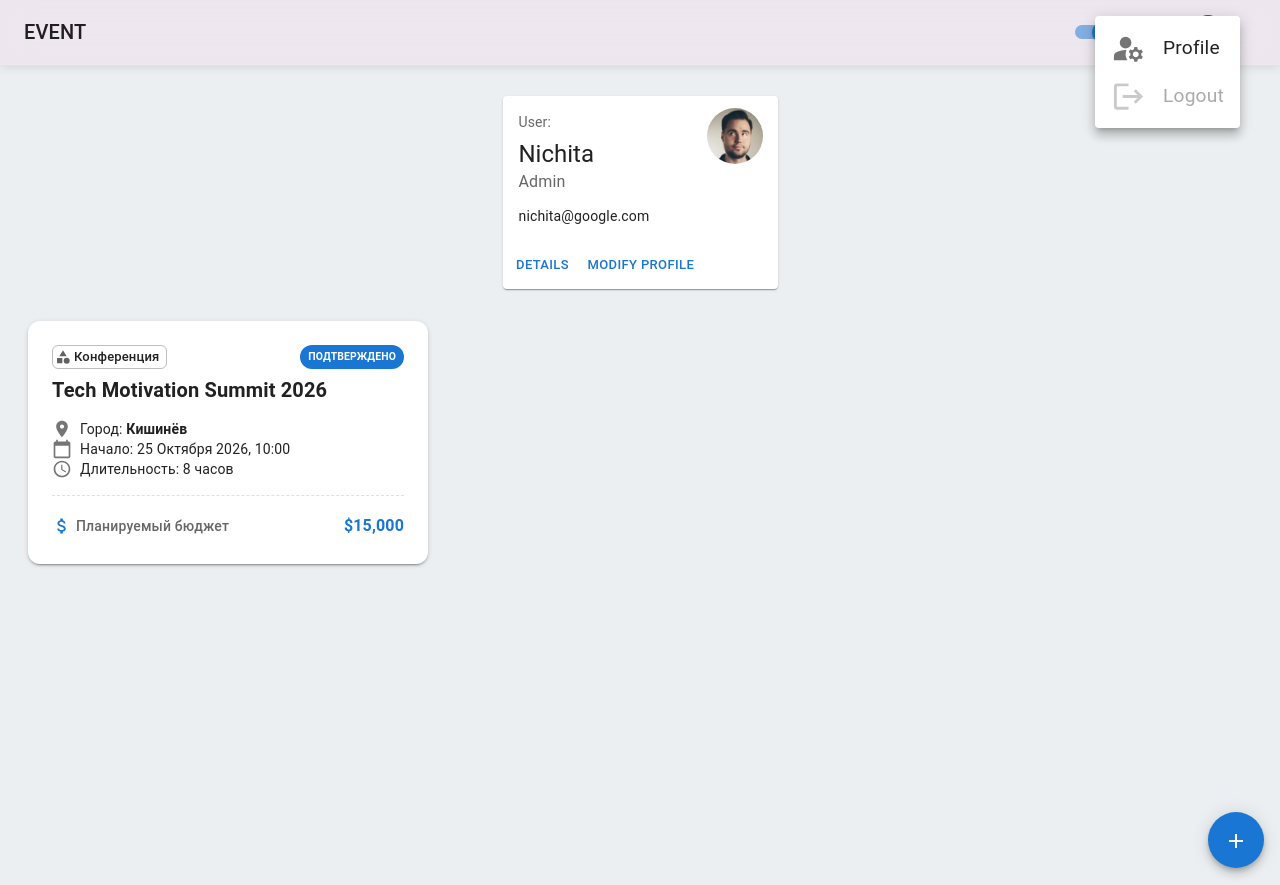
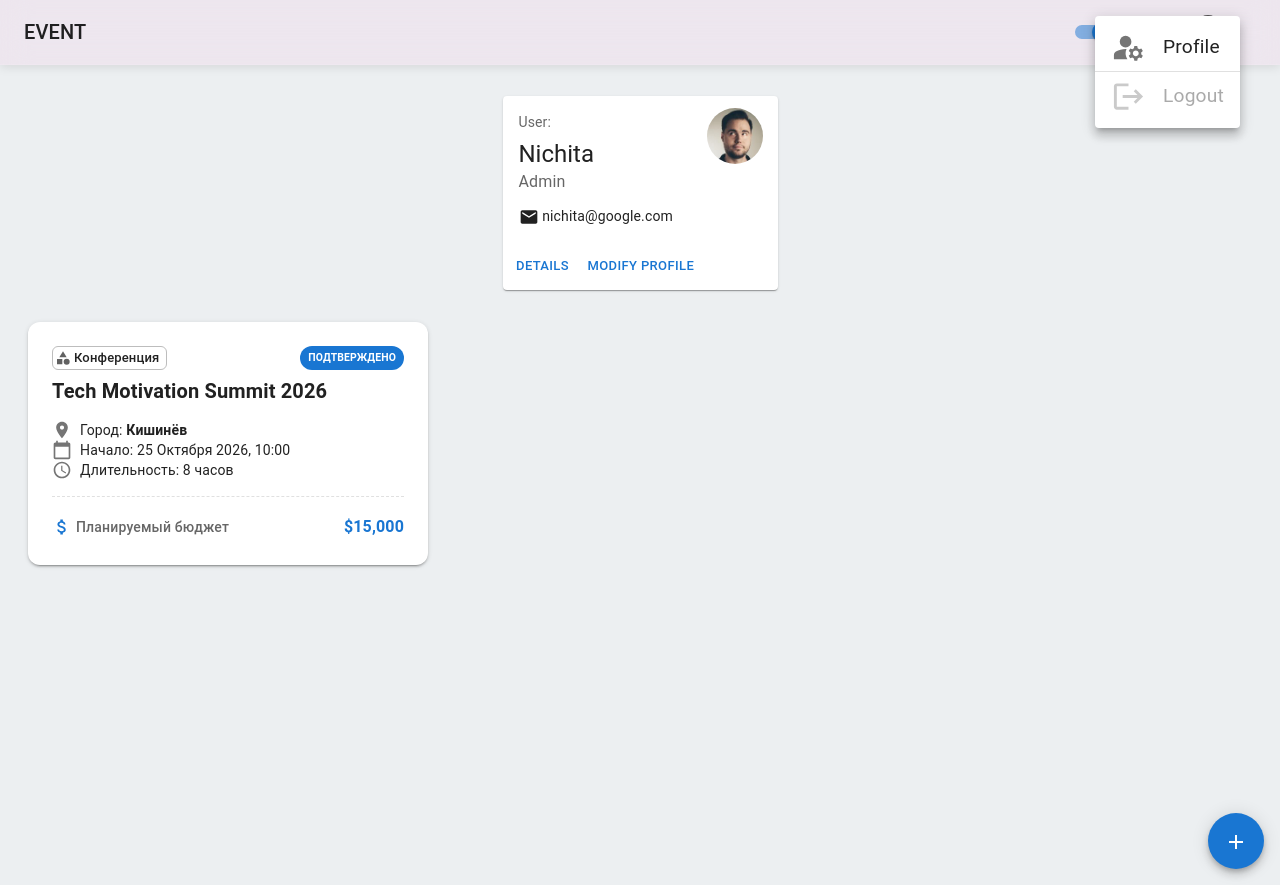
Before and after one commit to saranciucnichita/events-org-site, a Next.js app in the folder frontend/: page /dashboard-test in a window 1280 px wide. Both pictures are taken after a click on the button 1208 px from the left and 32 px from the top of the page. Built offline with nearby package versions, Linux system fonts and the light colour scheme; what @mui/material-nextjs would draw is missing.

Commit message:
Bump libs, cosmetic changes

```diff
--- a/frontend/app/(main)/components/Topbar.tsx
+++ b/frontend/app/(main)/components/Topbar.tsx
@@ -117,7 +117,7 @@ export default function TopBar() {
                 // minWidth: '48px'
               },
             }}>
-            <MenuItem onClick={redirectLogin}>
+            <MenuItem onClick={redirectLogin} divider>
               <ListItemIcon>
                 <ManageAccountsIcon fontSize='large' />
               </ListItemIcon>
--- a/frontend/app/(main)/dashboard-test/CardComponent.tsx
+++ b/frontend/app/(main)/dashboard-test/CardComponent.tsx
@@ -58,10 +58,10 @@ export const EventOrganizationCard: React.FC<EventCardProps> = ({
       sx={{
         maxWidth: 400,
         borderRadius: 3,
-        transition: 'transform 0.2s, box-shadow 0.2s',
+        transition: 'transform 0.3s, box-shadow 0.2s',
         '&:hover': {
-          transform: 'translateY(-4px)',
-          boxShadow: 6,
+          transform: 'translateY(-1px)',
+          boxShadow: 4,
         },
       }}
       className='mx-7'
--- a/frontend/app/(main)/dashboard-test/page.tsx
+++ b/frontend/app/(main)/dashboard-test/page.tsx
@@ -19,6 +19,7 @@ import CreateIcon from '@mui/icons-material/Create';
 import { EventOrganizationCard } from "./CardComponent";
 import Avatar from '@mui/material/Avatar';
 import Grid from '@mui/material/Grid';
+import Mail from '@mui/icons-material/Mail';
 
 const actions = [
   { icon: <CreateIcon />, name: 'Create event' },
@@ -60,7 +61,7 @@ export default function DashboardPage() {
                 </Typography>
                 <Typography sx={{ color: 'text.secondary', mb: 1.5 }}>{user.role || "Client"}</Typography>
                 <Typography variant="body2">
-                  {user.email}
+                  <Mail fontSize="small" /> {user.email}
                 </Typography>
               </CardContent>
               <CardActions>
--- a/frontend/app/(main)/register/page.tsx
+++ b/frontend/app/(main)/register/page.tsx
@@ -148,7 +148,7 @@ export default function UserForm() {
                 </FormControl>
 
                 <FormControl variant="outlined" fullWidth>
-                  <InputLabel htmlFor={`${outlinedPasswordId}-input`}>Password</InputLabel>
+                  <InputLabel required htmlFor={`${outlinedPasswordId}-input`}>Password</InputLabel>
                   <OutlinedInput
                     id={`${outlinedPasswordId}-input`}
                     type={showPassword ? 'text' : 'password'}
```
Also changed, not shown: frontend/package.json (+5 -5 lines).
